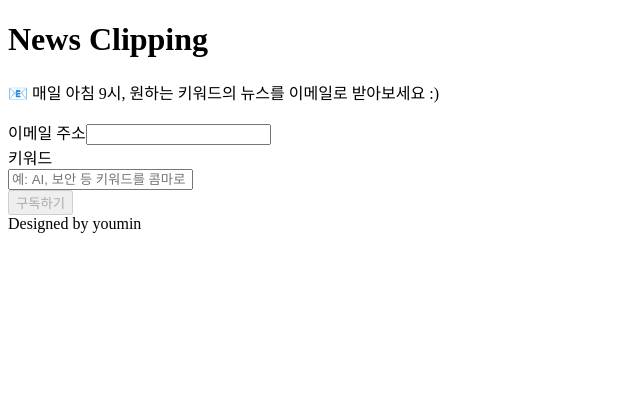
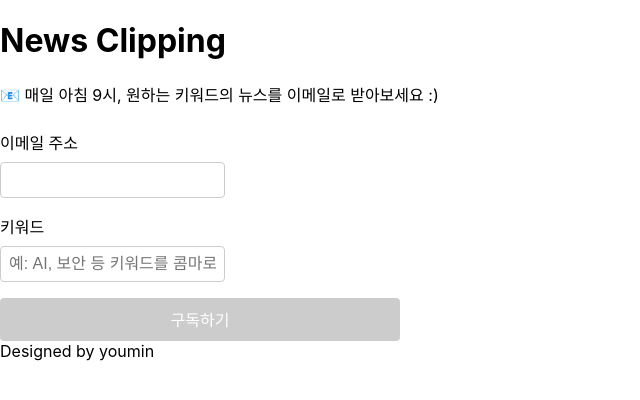
Before and after one commit to youminlee/news-clipping, a Next.js app: page / in a window 1280 px wide. Shown: the top 400 px of the page, without its empty margins (0-640 px from the left). Built offline with nearby package versions, Linux system fonts and the light colour scheme.

Commit message:
Update UI and apply .gitignore changes

```diff
--- a/app/globals.css
+++ b/app/globals.css
@@ -0,0 +1,60 @@
+/* app/globals.css */
+
+html,
+body {
+  padding: 0;
+  margin: 0;
+  font-family: -apple-system, BlinkMacSystemFont, Segoe UI, Roboto, Oxygen,
+    Ubuntu, Cantarell, Fira Sans, Droid Sans, Helvetica Neue, sans-serif;
+  background-color: #ffffff;
+  color: #000000;
+}
+
+* {
+  box-sizing: border-box;
+}
+/* 입력 폼 스타일 */
+form {
+  display: flex;
+  flex-direction: column;
+  gap: 1rem;
+  max-width: 400px;
+  margin-top: 1.5rem;
+}
+
+label {
+  display: flex;
+  flex-direction: column;
+  font-weight: 500;
+  margin-bottom: 0.5rem;
+}
+
+input[type="text"],
+input[type="email"] {
+  padding: 0.5rem;
+  font-size: 1rem;
+  border: 1px solid #ccc;
+  border-radius: 4px;
+}
+
+button {
+  padding: 0.6rem 1rem;
+  font-size: 1rem;
+  background-color: #444;
+  color: white;
+  border: none;
+  border-radius: 4px;
+  cursor: pointer;
+}
+
+button:disabled {
+  background-color: #ccc;
+  cursor: not-allowed;
+}
+
+.footer {
+  margin-top: 3rem;
+  font-size: 0.875rem;
+  color: #888;
+  text-align: left;
+}
--- a/app/page.tsx
+++ b/app/page.tsx
@@ -40,29 +40,35 @@ export default function Home() {
   };
 
   return (
-    <main className="min-h-screen flex flex-col items-center justify-center bg-gray-50 p-4 relative">
-      <div className="bg-white rounded-lg shadow-lg p-8 w-full max-w-md">
-        <h1 className="text-3xl font-bold mb-2 text-center">News Clipping</h1>
-        <p className="text-center text-gray-700 mb-6 text-sm">
+    <main className="min-h-screen flex flex-col items-center justify-center bg-white px-4 py-8 relative">
+      <div className="w-full max-w-md bg-white p-6 rounded-lg shadow-md">
+        <h1 className="text-3xl font-bold mb-2 text-black">News Clipping</h1>
+        <p className="text-sm text-gray-700 mb-6">
           📧 매일 아침 9시, 원하는 키워드의 뉴스를 이메일로 받아보세요 :)
         </p>
 
         {submitted ? (
           <div className="text-green-600 text-center">구독이 완료되었습니다!</div>
         ) : (
-          <form onSubmit={handleSubmit} className="space-y-5">
-            <div>
-              <label className="block mb-2 font-medium">이메일 주소</label>
+          <form onSubmit={handleSubmit} className="flex flex-col gap-4">
+            <div className="flex flex-col">
+              <label htmlFor="email" className="mb-1 font-medium">
+                이메일 주소
+              </label>
               <input
                 type="email"
-                className="w-full border rounded px-3 py-2 focus:outline-none focus:ring"
+                id="email"
+                className="border px-3 py-2 rounded"
                 value={email}
                 onChange={(e) => setEmail(e.target.value)}
                 required
               />
             </div>
-            <div>
-              <label className="block mb-2 font-medium">키워드</label>
+
+            <div className="flex flex-col">
+              <label htmlFor="keyword" className="mb-1 font-medium">
+                키워드
+              </label>
               <div className="flex flex-wrap gap-2 mb-2">
                 {keywords.map((kw) => (
                   <span
@@ -82,7 +88,8 @@ export default function Home() {
               </div>
               <input
                 type="text"
-                className="w-full border rounded px-3 py-2 focus:outline-none focus:ring"
+                id="keyword"
+                className="border px-3 py-2 rounded"
                 value={keyword}
                 onChange={(e) => setKeyword(e.target.value)}
                 onKeyDown={(e) => {
@@ -94,19 +101,21 @@ export default function Home() {
                 placeholder="예: AI, 보안 등 키워드를 콤마로 구분하여 입력해주세요."
               />
             </div>
+
             <button
               type="submit"
-              className="w-full bg-blue-600 text-white py-2 rounded hover:bg-blue-700 transition"
               disabled={loading || !email || keywords.length === 0}
+              className="bg-blue-600 text-white py-2 rounded hover:bg-blue-700 transition"
             >
               {loading ? "구독 중..." : "구독하기"}
             </button>
-            {error && <div className="text-red-600 text-center">{error}</div>}
+
+            {error && <p className="text-red-600 text-center text-sm">{error}</p>}
           </form>
         )}
       </div>
 
-      <footer className="absolute bottom-2 left-2 text-xs text-gray-400">
+      <footer className="absolute bottom-2 left-4 text-xs text-gray-400">
         Designed by youmin
       </footer>
     </main>
```
